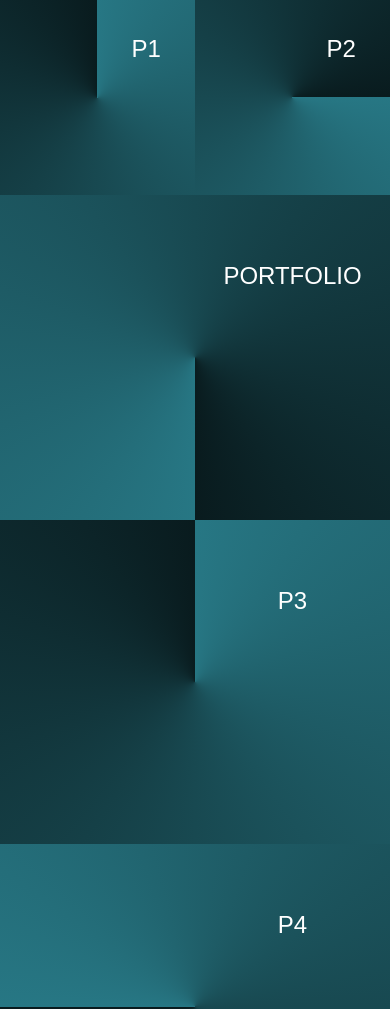
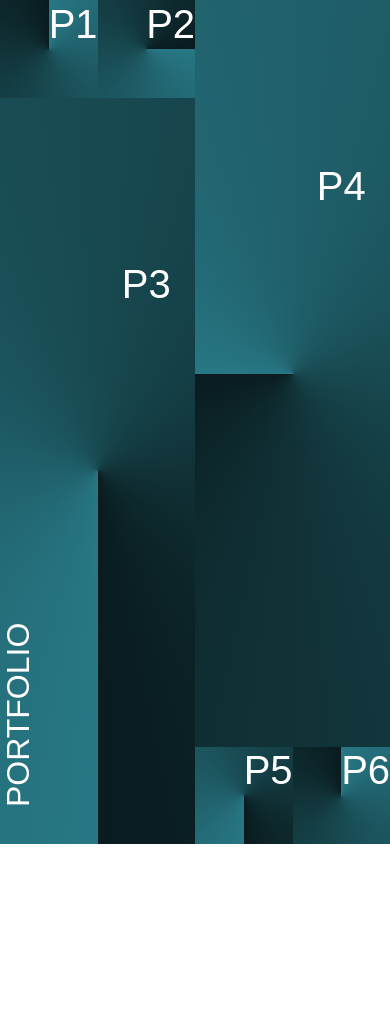
Before and after one commit to VinniCh95/P7, a plain HTML site: page index.html in a window 390 px wide. Shown: the top 1009 px of the page. After the commit the page ends 844 px from the top, so only its background shows below. Drawn offline with Linux system fonts and the light colour scheme; a web font is replaced by a local one.

Commit message:
Refactor index.html for layout and style improvements
Updated styles and structure for improved layout and responsiveness.

```diff
--- a/index.html
+++ b/index.html
@@ -22,7 +22,7 @@
          font-family: "akzidenz-grotesk-next-extend", sans-serif;
          font-weight: 400;
          font-style: normal;
-         font-size: 1.5em;
+         font-size: 2.5em;
          text-transform: uppercase;
          color: white;
         }
@@ -87,7 +87,7 @@
 
         }
 
-        /* #portfolio{
+        #portfolio{
          font-family: "akzidenz-grotesk-next-extend", sans-serif;
          font-weight: 400;
          font-style: normal;
@@ -101,7 +101,7 @@
          bottom: 0;
 
 
-        } */
+        }
 
         #P2{
             background-image: conic-gradient(from 90deg,var(--color-primary), var(--color-secondary));
@@ -113,18 +113,8 @@
 
         }
 
-        #Module_Text{
+        #P3{
             background-image: conic-gradient(from 180deg,var(--color-primary), var(--color-secondary));
-            position: relative;
-            width: 100%;
-            flex-grow: 1;
-            display: flex;
-            flex-direction: row;
-            justify-content: right;
-        }
-
-        #P3{
-            background-image: conic-gradient(from 0deg,var(--color-primary), var(--color-secondary));
             position: relative;
             width: 100%;
             flex-grow: 1;
@@ -181,9 +171,7 @@
 
         }
 
-
-
-        @media only screen and (max-width: 450px) {
+        @media only screen and (max-width: 375px) {
             .container{
                 flex-direction: column;
                 height: 200%;
@@ -203,6 +191,9 @@
 <body>
     <div class="container">
         <div id="one">
+           <!-- <header>
+                <h1>portfolio</h1>
+            </header> -->
             <main>
                 <div id="Top1">
                     <div id="P1">
@@ -219,15 +210,10 @@
 
                      </div>
                 </div>
-                <div id="Module_Text">
-                    <div class="P-Text">
-                        <h1 class="akzidenz-headers">portfolio</h1>
-                    </div>
-                </div>
                 <div id="P3">
                     <div class="P-Text">
                         <a href="https://vinnich95.github.io/P3/" target="_blank"><h1 class="akzidenz-headers">P3</h1></a>
-
+                        <h2 id="portfolio" >portfolio</h2>
                     </div>
                 </div>
             </main>
@@ -250,11 +236,6 @@
                     </div>
             </div>
             </div>
-            <div id="Module_Text">
-                    <div class="P-Text">
-                        <a href="https://www.instagram.com/vinni_did_it/"><h1 class="akzidenz-headers">vinni ch. v.</h1></a>
-                    </div>
-                </div>
 
         </div>
     </div>
```
Lines whose indentation alone changed are shown as unchanged.
